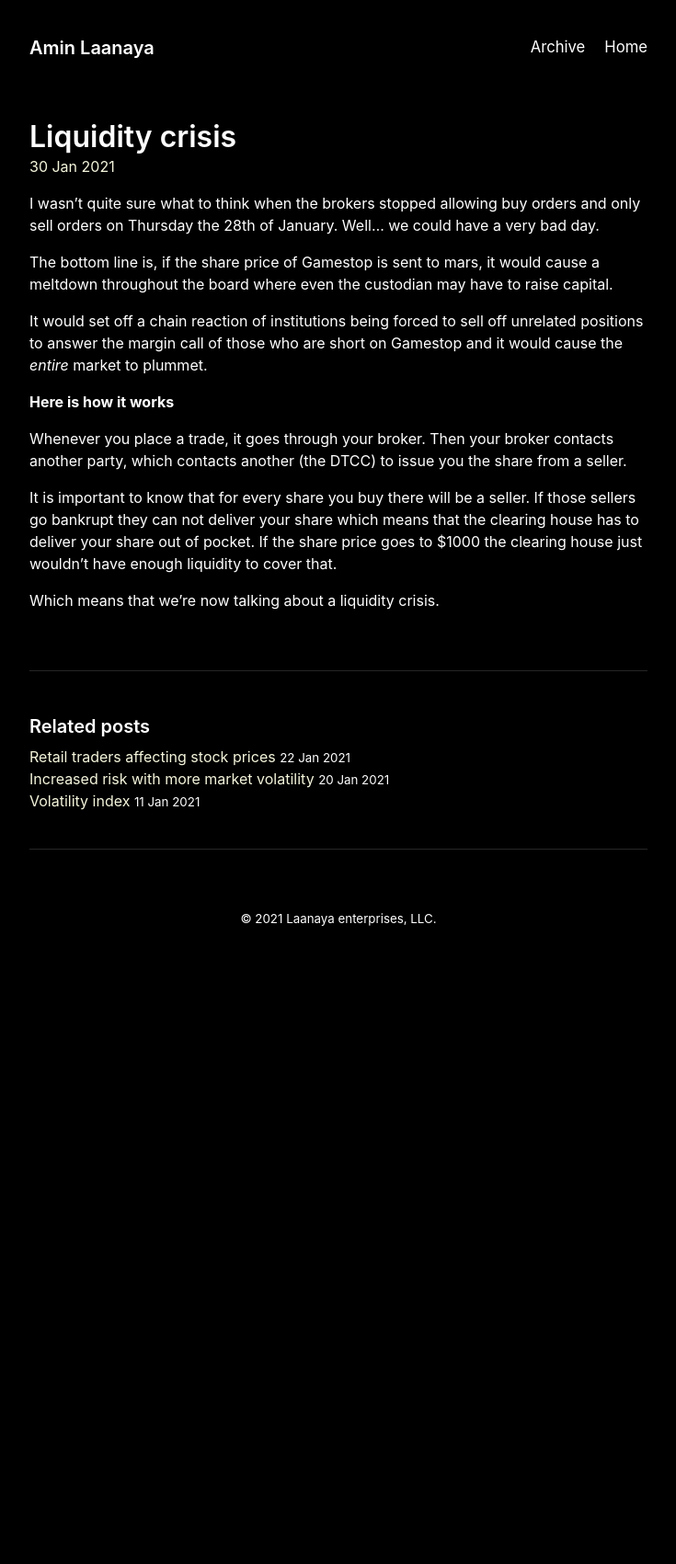
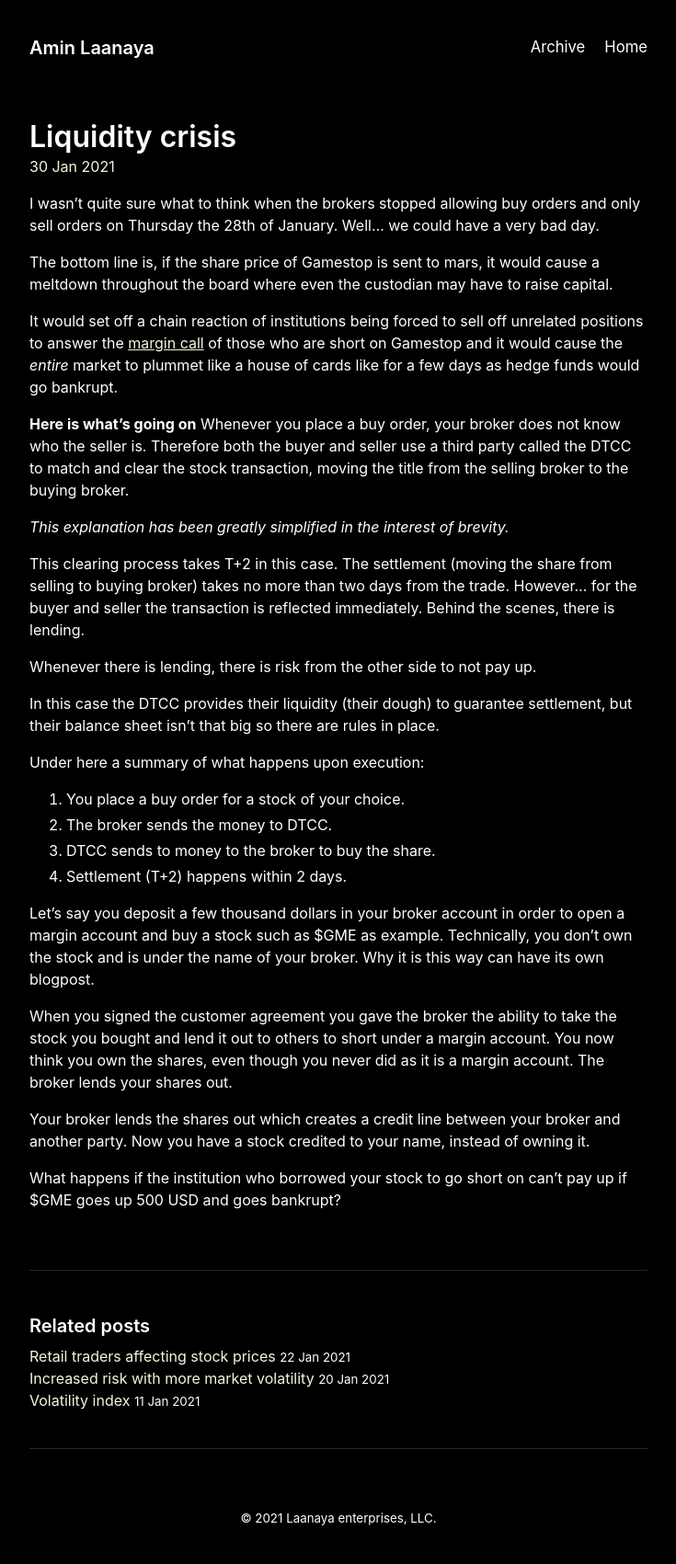
Before and after one commit to Bobcycle/Blog, a Jekyll site: the page built from _posts/2021-01-30-Gamestonk.md, in a window 1280 px wide. Shown: the whole page at 92% size, without its empty margins (272-1007 px from the left). Built offline with Jekyll 4.4.1, drawn with Linux system fonts in a browser that asks for light colours; before the commit the page ends 1049 px from its top, so only the background shows below that.

Commit message:
Update 2021-01-30-Gamestonk.md

```diff
--- a/_posts/2021-01-30-Gamestonk.md
+++ b/_posts/2021-01-30-Gamestonk.md
@@ -7,12 +7,30 @@ I wasn't quite sure what to think when the brokers stopped allowing buy orders a
 
 The bottom line is, if the share price of Gamestop is sent to mars, it would cause a meltdown throughout the board where even the custodian may have to raise capital.
 
-It would set off a chain reaction of institutions being forced to sell off unrelated positions to answer the margin call of those who are short on Gamestop and it would cause the *entire* market to plummet.
+It would set off a chain reaction of institutions being forced to sell off unrelated positions to answer the [margin call](https://www.investopedia.com/terms/m/margincall.asp) of those who are short on Gamestop and it would cause the *entire* market to plummet like a house of cards like for a few days as hedge funds would go bankrupt.
 
-**Here is how it works**
+**Here is what's going on**
+Whenever you place a buy order, your broker does not know who the seller is. Therefore both the buyer and seller use a third party called the DTCC to match and clear the stock transaction, moving the title from the selling broker to the buying broker.
 
-Whenever you place a trade, it goes through your broker. Then your broker contacts another party, which contacts another (the DTCC) to issue you the share from a seller.
+*This explanation has been greatly simplified in the interest of brevity.*
 
-It is important to know that for every share you buy there will be a seller. If those sellers go bankrupt they can not deliver your share which means that the clearing house has to deliver your share out of pocket. If the share price goes to $1000 the clearing house just wouldn't have enough liquidity to cover that.
+This clearing process takes T+2 in this case. The settlement (moving the share from selling to buying broker) takes no more than two days from the trade. However... for the buyer and seller the transaction is reflected immediately. Behind the scenes, there is lending.
 
-Which means that we're now talking about a liquidity crisis.
+Whenever there is lending, there is risk from the other side to not pay up.
+
+In this case the DTCC provides their liquidity (their dough) to guarantee settlement, but their balance sheet isn't that big so there are rules in place.
+
+Under here a summary of what happens upon execution:
+
+1. You place a buy order for a stock of your choice.
+2. The broker sends the money to DTCC.
+3. DTCC sends to money to the broker to buy the share.
+4. Settlement (T+2) happens within 2 days.
+
+Let's say you deposit a few thousand dollars in your broker account in order to open a margin account and buy a stock such as $GME as example. Technically, you don't own the stock and is under the name of your broker. Why it is this way can have its own blogpost.
+
+When you signed the customer agreement you gave the broker the ability to take the stock you bought and lend it out to others to short under a margin account. You now think you own the shares, even though you never did as it is a margin account. The broker lends your shares out.
+
+Your broker lends the shares out which creates a credit line between your broker and another party. Now you have a stock credited to your name, instead of owning it.
+
+What happens if the institution who borrowed your stock to go short on can't pay up if $GME goes up 500 USD and goes bankrupt?
```
